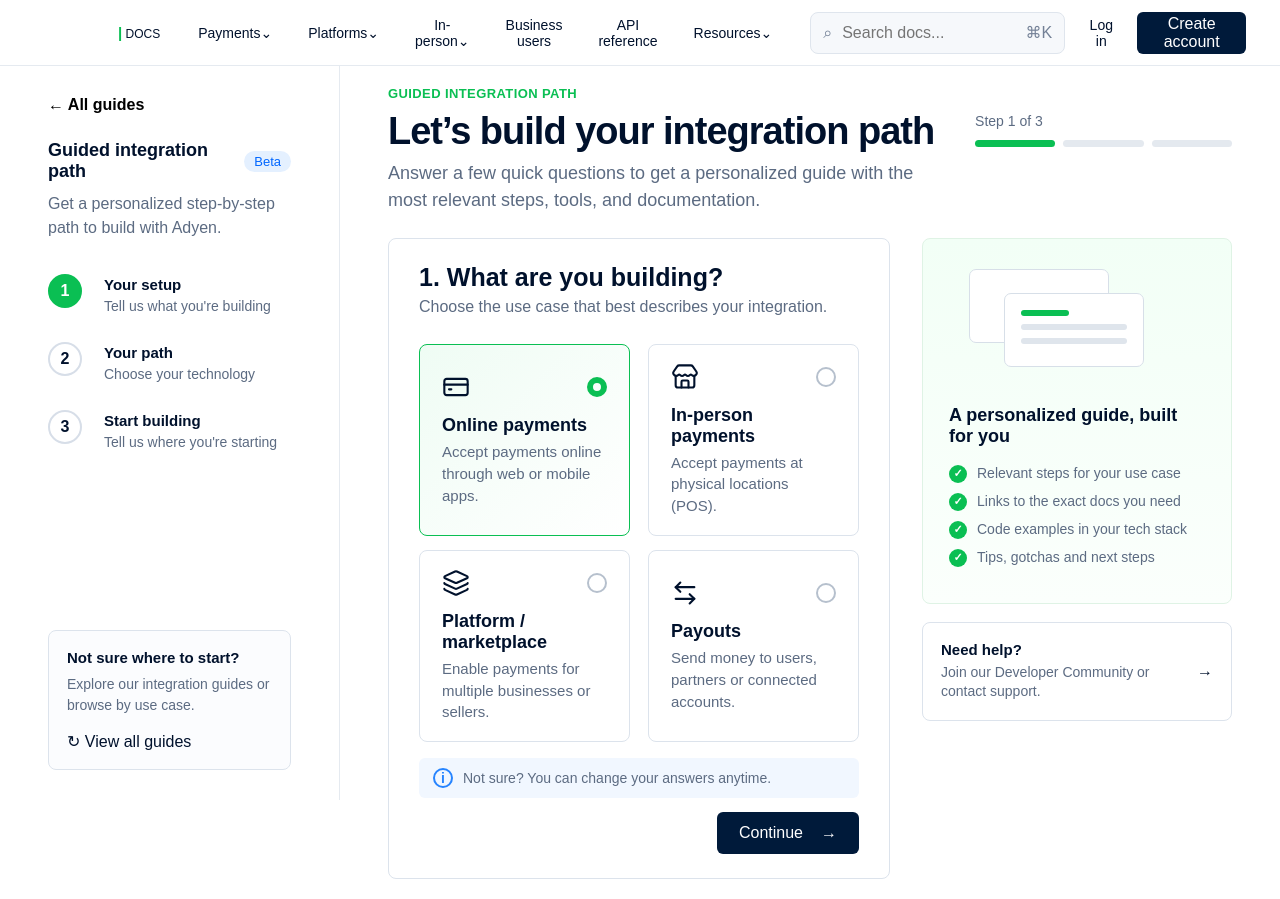
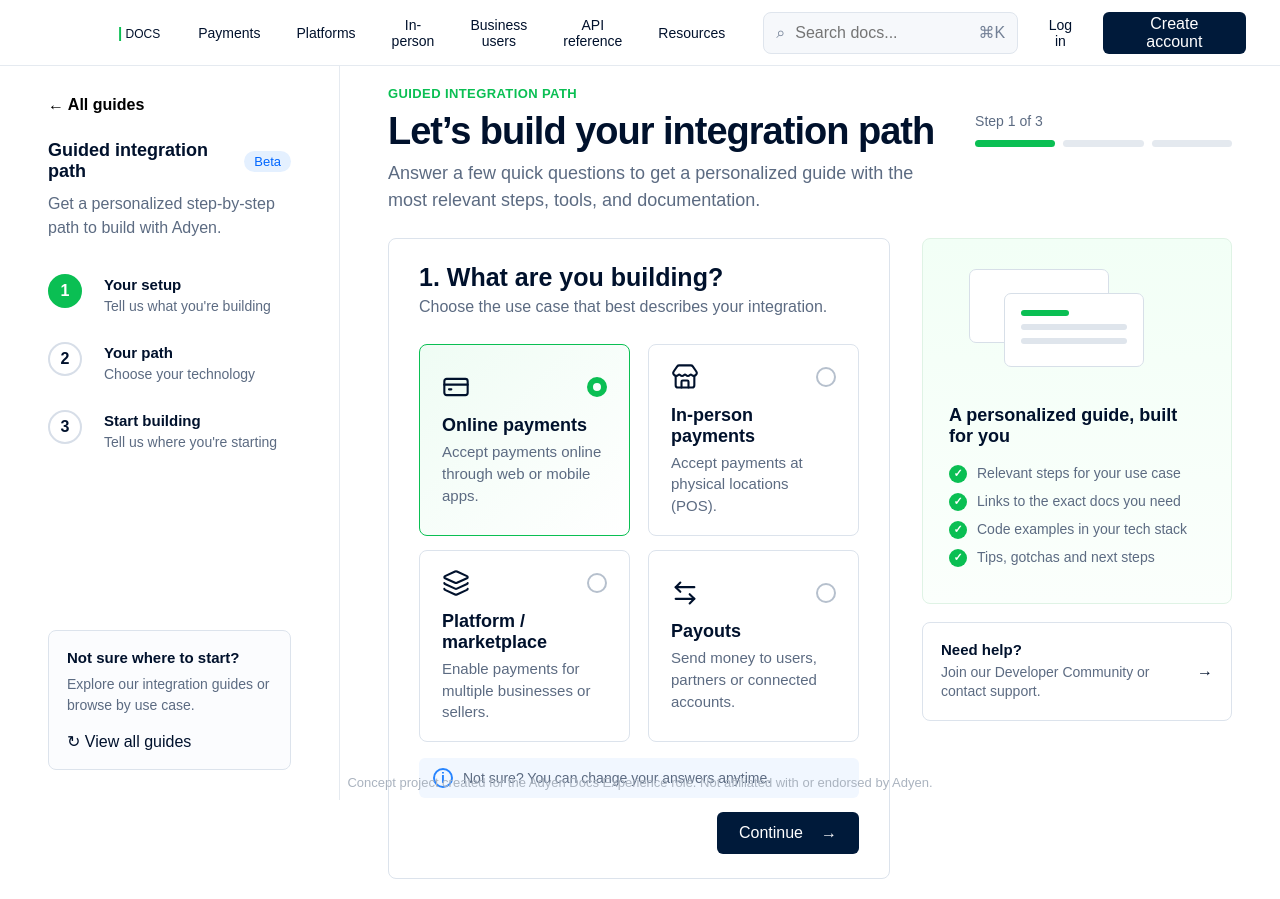
Before and after one commit to reynaroyce12/adyen-docs-prototype, a React (Vite) app: page / in a window 1280 px wide. Built offline with nearby package versions, Linux system fonts and the light colour scheme; some icons are missing.

Commit message:
add footer disclaimer

```diff
--- a/src/components/Header.tsx
+++ b/src/components/Header.tsx
@@ -9,12 +9,12 @@
       </div>
 
       <nav className="top-nav">
-        <button>Payments⌄</button>
-        <button>Platforms⌄</button>
-        <button>In-person⌄</button>
+        <button>Payments</button>
+        <button>Platforms</button>
+        <button>In-person</button>
         <button>Business users</button>
         <button>API reference</button>
-        <button>Resources⌄</button>
+        <button>Resources</button>
       </nav>
 
       <div className="top-actions">
--- a/src/components/Layout.tsx
+++ b/src/components/Layout.tsx
@@ -22,6 +22,9 @@
 
                 <main className="main-content">{children}</main>
             </div>
+            <footer className="concept-footer">
+                Concept project created for the Adyen Docs Experience role. Not affiliated with or endorsed by Adyen.
+            </footer>
         </div>
     );
 }
--- a/src/styles/global.css
+++ b/src/styles/global.css
@@ -48,13 +48,26 @@
     gap: 12px;
     white-space: nowrap;
 }
-/*
-.adyen-logo {
-    font-size: 10px;
-    font-weight: 800;
-    color: var(--green);
-    letter-spacing: -1.5px;
-} */
+
+.concept-footer {
+  position: fixed;
+
+  left: 50%;
+  bottom: 8px;
+  transform: translateX(-50%);
+
+  width: max-content;
+  max-width: 70%;
+
+  color: #aab3bf;
+  font-size: 13px;
+  font-weight: 400;
+  line-height: 1.4;
+  text-align: center;
+
+  pointer-events: none;
+  z-index: 20;
+}
 
 .docs-label {
     font-size: 12px;
```
Lines whose indentation alone changed are shown as unchanged.
